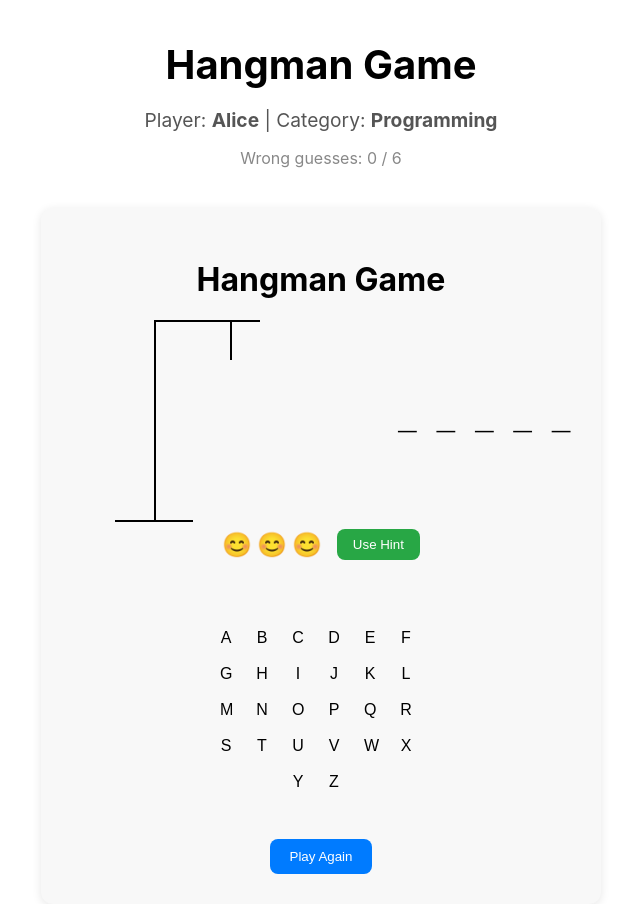
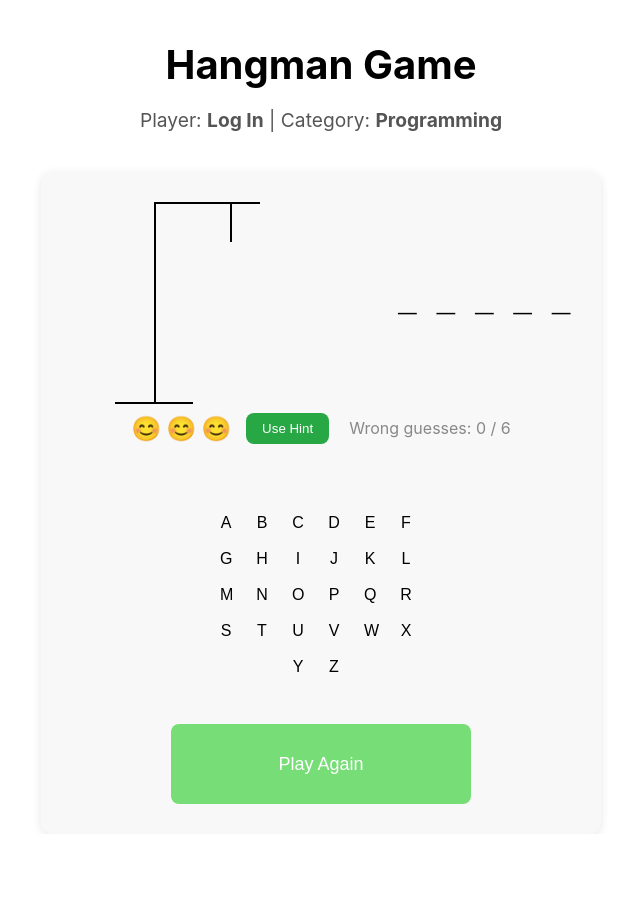
Before and after one commit to olkoki/React_Project, a React (Create React App) app in the folder hangman-game/: page / in a window 1280 px wide. Shown: the whole page, without its empty margins (319-959 px from the left). After the commit the page ends 834 px from the top, so only its background shows below. Built offline with nearby package versions, Linux system fonts and the light colour scheme; no server answers.

Commit message:
l  43 moved this to ameboard

```diff
--- a/hangman-game/src/components/GameBoard.jsx
+++ b/hangman-game/src/components/GameBoard.jsx
@@ -21,13 +21,13 @@ export default function GameBoard({
   return (
     <div style={{textAlign: "center", marginTop: "40px"}}>
       <Header
-        playerName="Alice" //placeholder
+        playerName="Log In" //placeholder
         category="Programming" //placeholder
         wrongGuesses={wrongGuesses}
         maxWrongGuesses={maxWrongGuesses}
       />
         <div className="game-board" style={{ textAlign: "center", marginTop: "40px" }}>
-        <h1>Hangman Game</h1>
+        {/*<h1>Hangman Game</h1>*/}
 
         {/* Word display */}
         <div
@@ -65,6 +65,11 @@ export default function GameBoard({
             >
                 Use Hint
             </button>
+            <br />
+            {/* Wrong guesses info */}
+      <p style={{ fontSize: "1rem", color: "#888" }}>
+        Wrong guesses: {wrongGuesses} / {maxWrongGuesses}
+      </p>
         </div>
 
         {/* Keyboard */}
@@ -84,10 +89,13 @@ export default function GameBoard({
         <button
             onClick={resetGame}
             style={{
+            width: "300px",
+            height: "80px",
+            fontSize: "large",
             marginTop: "20px",
             padding: "10px 20px",
             borderRadius: "8px",
-            backgroundColor: "#007bff",
+            backgroundColor: "	#77dd77",
             color: "white",
             border: "none",
             cursor: "pointer",
--- a/hangman-game/src/components/Header.jsx
+++ b/hangman-game/src/components/Header.jsx
@@ -1,3 +1,4 @@
+
 import React from "react";
 
 export default function Header({
@@ -36,10 +37,10 @@ export default function Header({
         Player: <strong>{playerName}</strong> | Category: <strong>{category}</strong>
       </p>
 
-      {/* Wrong guesses info */}
+      {/* Wrong guesses info
       <p style={{ fontSize: "1rem", color: "#888" }}>
         Wrong guesses: {wrongGuesses} / {maxWrongGuesses}
-      </p>
+      </p>*/}
     </header>
   );
 }
```
